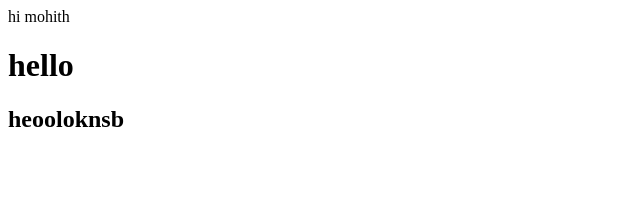
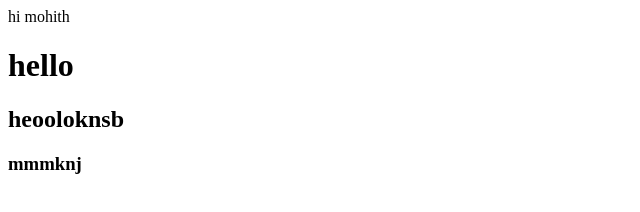
Before and after one commit to Mohithkarnam/Githubpractise, a plain HTML site: page index.html in a window 1280 px wide. Shown: the whole page, without its empty margins (0-640 px from the left). Drawn offline with Linux system fonts and the light colour scheme.

Commit message:
Updated
hello

```diff
--- a/index.html
+++ b/index.html
@@ -1,3 +1,4 @@
 <h>hi mohith</h>
 <h1>hello</h1>
 <h2> heooloknsb</h2>
+<h3>mmmknj</h3>
```
